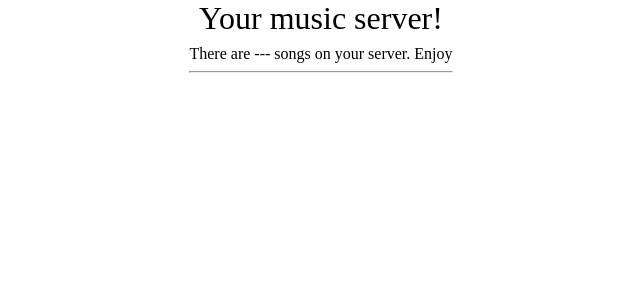
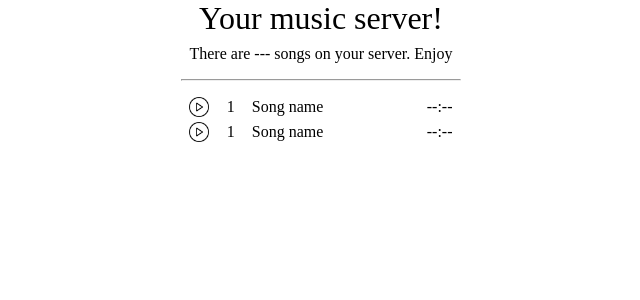
Before and after one commit to roman4i/music-server, a React (Create React App) app: page / in a window 1280 px wide. Shown: the top 300 px of the page, without its empty margins (319-959 px from the left). Built offline with nearby package versions, Linux system fonts and the light colour scheme.

Commit message:
Added SongsBox and inner component SongBox(play button, number, name, time)

```diff
--- a/src/components/BodyBox/BodyBox.jsx
+++ b/src/components/BodyBox/BodyBox.jsx
@@ -1,11 +1,14 @@
 import React from 'react';
 import SongsData from '../SongsData/SongsData';
+import SongsBox from '../SongsBox/SongsBox';
 import './body-box-style.css';
 
 const BodyBox = () => {
     return(
         <div className='bodyBox'>
             <SongsData />
+            <hr />
+            <SongsBox />
         </div>
     )
 }
--- /dev/null
+++ b/src/components/SongBox/SongBox.jsx
@@ -0,0 +1,13 @@
+import React from 'react';
+import PlayButton from '../buttons/PlayButton/PlayButton';
+import './song-box-style.css';
+
+const SongBox = () => {
+    return(
+        <div className='songBox'>
+            <PlayButton /> <div className='songNumber'>1</div> <div className='songName'>Song name</div> <div>--:--</div>
+        </div>
+    )
+}
+
+export default SongBox;
--- /dev/null
+++ b/src/components/SongBox/song-box-style.css
@@ -0,0 +1,14 @@
+.songBox {
+    display: flex;
+    justify-content: space-between;
+    align-items: center;
+    margin-bottom: 5px;
+}
+
+.songName {
+    width: 60%;
+}
+
+.songNumber {
+    text-align: center;
+}
--- /dev/null
+++ b/src/components/SongsBox/SongsBox.jsx
@@ -0,0 +1,14 @@
+import React from 'react';
+import './songs-box-style.css';
+import SongBox from '../SongBox/SongBox';
+
+const SongsBox = () => {
+    return(
+        <div className='songsBox'>
+            <SongBox />
+            <SongBox />
+        </div>
+    )
+}
+
+export default SongsBox;
--- /dev/null
+++ b/src/components/SongsBox/songs-box-style.css
@@ -0,0 +1,3 @@
+.songsBox {
+    padding: 8px;
+}
--- a/src/components/SongsData/SongsData.jsx
+++ b/src/components/SongsData/SongsData.jsx
@@ -5,7 +5,6 @@ const SongsData = () => {
     return(
         <div className='songsDataBox'>
             There are --- songs on your server. Enjoy
-            <hr />
         </div>
     )
 }
--- /dev/null
+++ b/src/components/buttons/PlayButton/PlayButton.jsx
@@ -0,0 +1,13 @@
+import React from 'react';
+
+import './play-button-style.css';
+import playPicture from '../../../icons/play.png';
+
+// icon author - Bingge Liu
+const PlayButton = () => {
+    return(
+        <img className='playBtn' src={playPicture} alt="Play" />
+    )
+}
+
+export default PlayButton;
--- /dev/null
+++ b/src/components/buttons/PlayButton/play-button-style.css
@@ -0,0 +1,3 @@
+.playBtn {
+    width: 20px;
+}
```
Also changed, not shown: src/components/buttons/index.js (added), src/icons/play.png (added).
